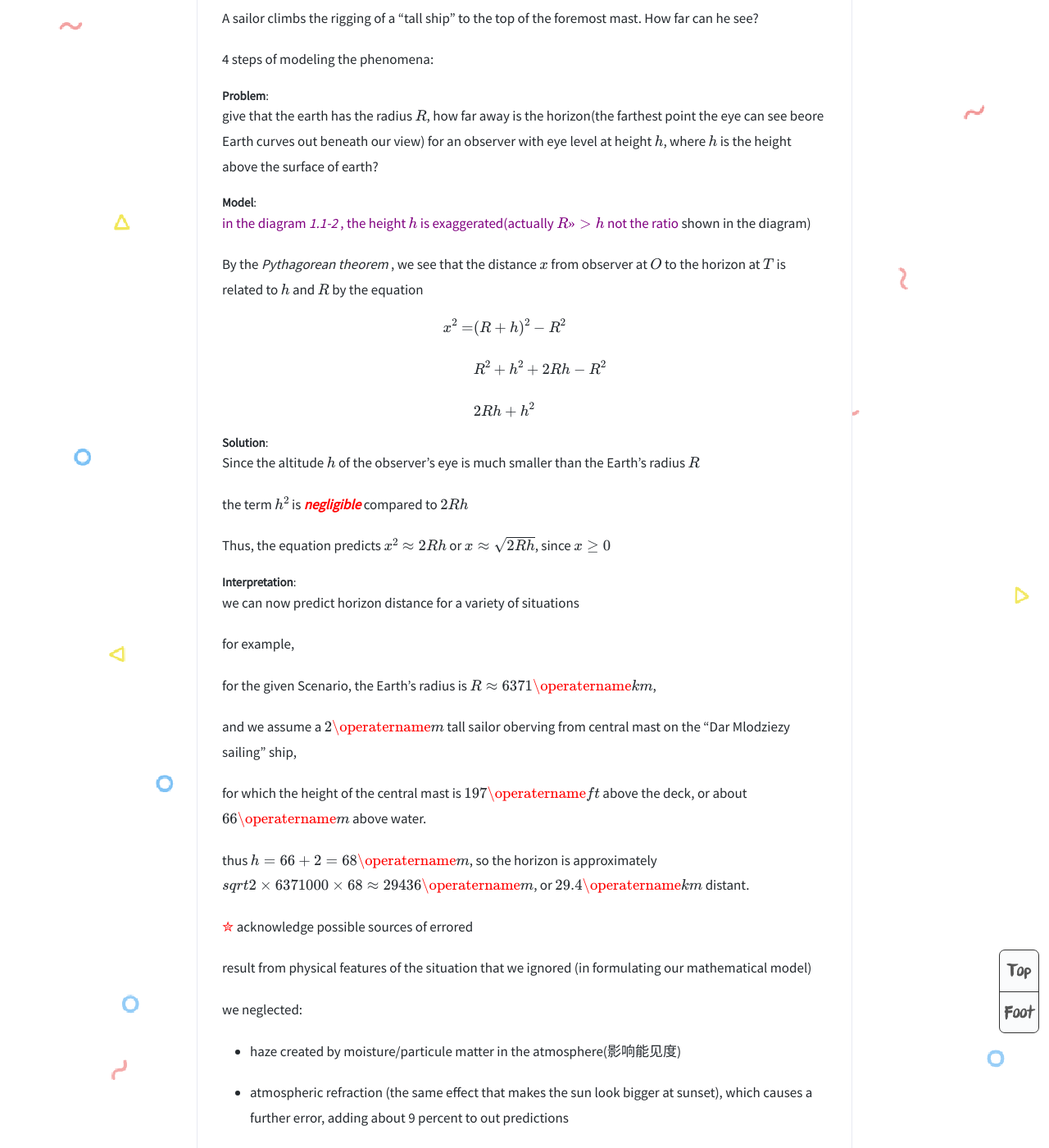
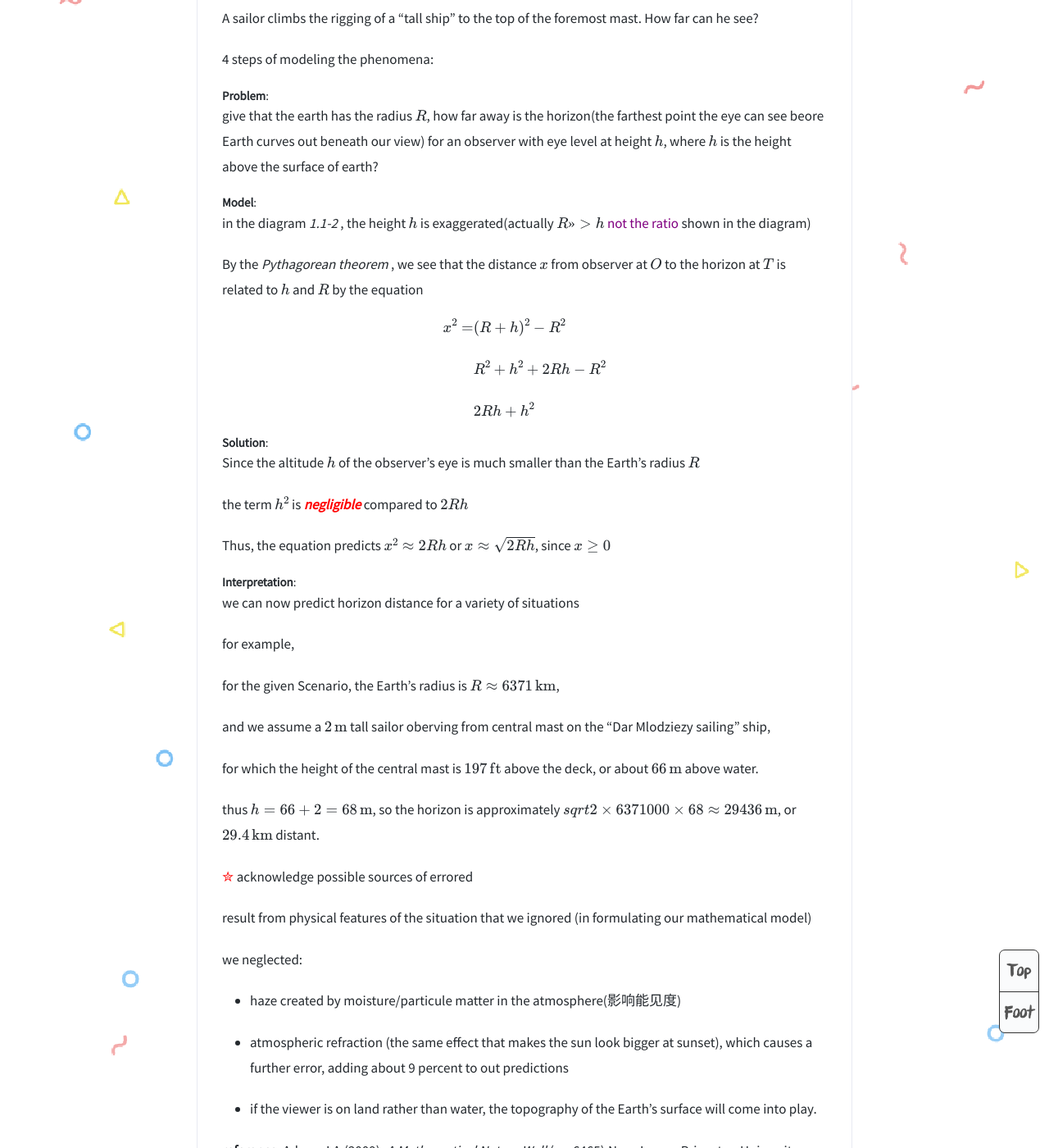
Before and after one commit to Zosuven/Zosuven.github.io, a Jekyll site: the page built from _posts/2020-05-11-amath250.md, in a window 1280 px wide and 1400 px high, scrolled down 2233 px. Shown: the whole window at 82% size. Built offline with Jekyll 4.4.1, drawn with Linux system fonts in a browser that asks for light colours; formulas are drawn with MathJax 3.

Commit message:
Update 2020-05-11-amath250.md

```diff
--- a/_posts/2020-05-11-amath250.md
+++ b/_posts/2020-05-11-amath250.md
@@ -8,6 +8,7 @@
 tags: notes amath
 ---
 {% include toc.html %}
+
 # Chapter 1
 
 ## 1.1 What is a Mathematical model?
@@ -68,7 +69,7 @@
 
 ##### **Model**:
 
-<span style="color:purple">in the diagram *1.1-2* , the height $h$ is exaggerated(actually $R>>>h$ not the ratio</span>
+in the diagram *1.1-2* , the height $h$ is exaggerated(actually $R >>> h$ <span style="color:purple">not the ratio</span>
 shown in the diagram)
 
 By the *Pythagorean theorem* , we see that the distance $x$ from observer at $O$
@@ -96,14 +97,14 @@
 
 for example,
 
-for the given Scenario, the Earth's radius is $R \approx 6371 \operatername{km}$,
+for the given Scenario, the Earth's radius is $R \approx 6371 \operatorname{km}$,
 
-and we assume a $2 \operatername{m}$ tall sailor oberving from central mast on the "Dar Mlodziezy sailing" ship,
+and we assume a $2 \operatorname{m}$ tall sailor oberving from central mast on the "Dar Mlodziezy sailing" ship,
 
-for which the height of the central mast is $197 \operatername{ft}$ above the deck, or about $66 \operatername{m}$
+for which the height of the central mast is $197 \operatorname{ft}$ above the deck, or about $66 \operatorname{m}$
 above water.
 
-thus $h= 66+2= 68 \operatername{m}$, so the horizon is approximately $sqrt{2\times 6371000\times 68} \approx 29436 \operatername{m}$, or $29.4\operatername{km}$ distant.
+thus $h= 66+2= 68 \operatorname{m}$, so the horizon is approximately $sqrt{2\times 6371000\times 68} \approx 29436 \operatorname{m}$, or $29.4\operatorname{km}$ distant.
 
 
 <span style="color:red">✮</span> acknowledge possible sources of errored
```
